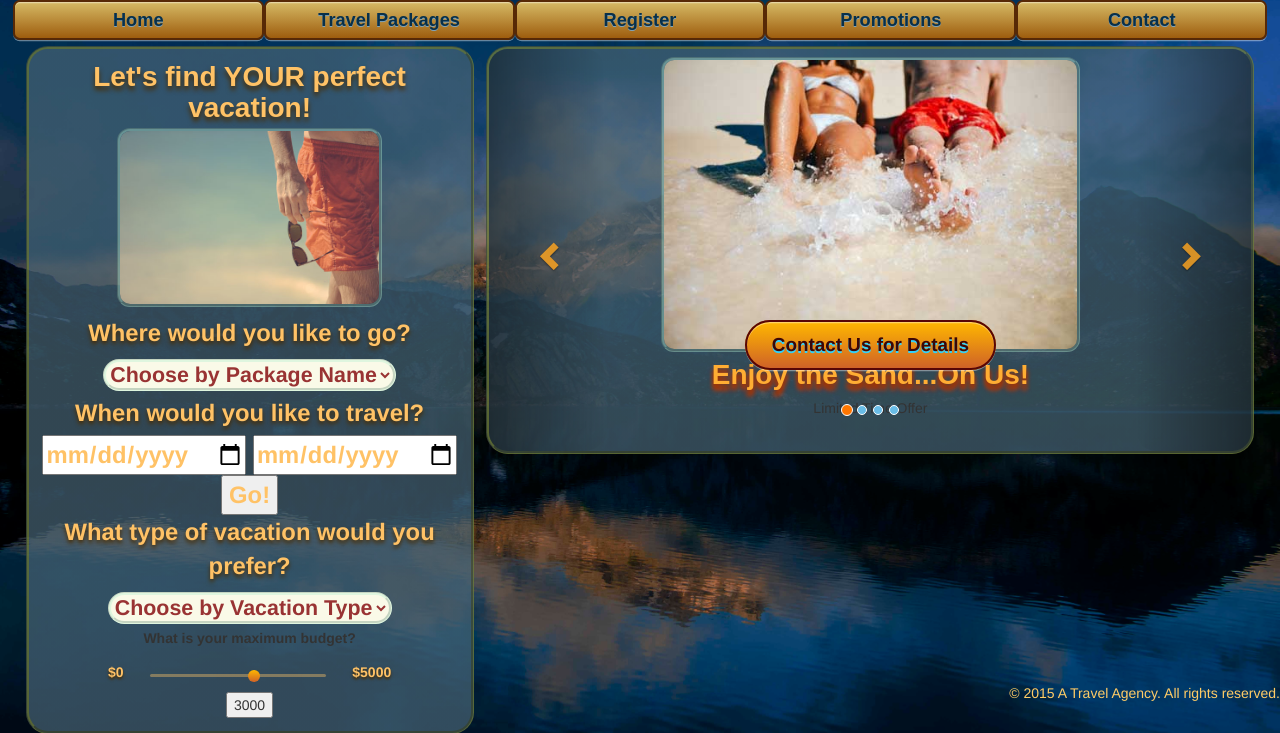
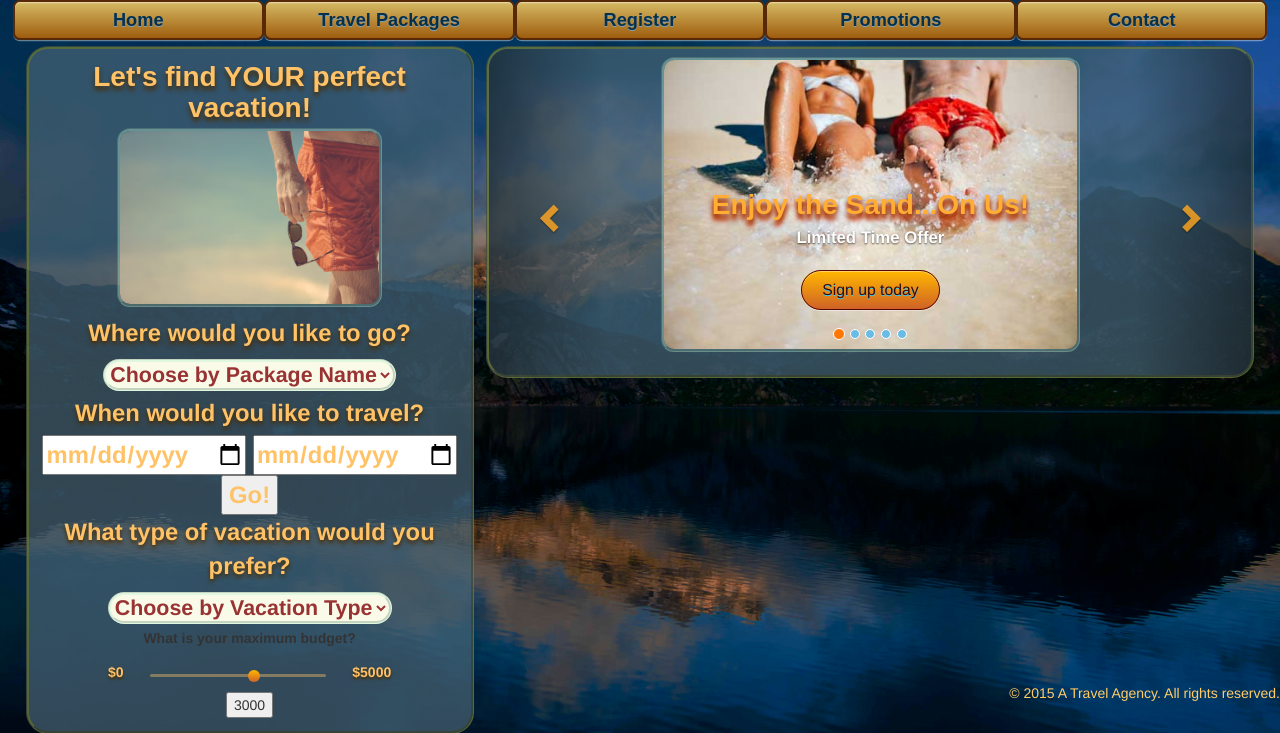
Before and after one commit to sofinapradhan/OOSD2015, a PHP site: page / in a window 1280 px wide. Shown: the part 97-830 px from the top of the page. Run offline with PHP 8.4, Linux system fonts and the light colour scheme; data comes from the database, SQL or seed files in the repository; some libraries are stand-ins or nearby versions.

Commit message:
Update index.php
- changed the div arrangement of the carousel
- updated variable for packageId (wrong variable name before)

```diff
--- a/index.php
+++ b/index.php
@@ -1,6 +1,6 @@
 <?php
 /* Written by dostap
- * Date: 2015/05/18
+ * Date: 2015/05/26
  */
 $header_title = "Welcome to Travel Experts";
 $header_style = ["index.css"];
@@ -9,7 +9,7 @@ $header_script = [
 	"https://maxcdn.bootstrapcdn.com/bootstrap/3.3.4/js/bootstrap.min.js"];		/* Latest compiled JavaScript */
 include "header.php";
 ?>
-
+<div id="pageContainer">
 	<div id="wrapper1">
 	<section>
 	<h3>Let's find YOUR perfect vacation!</h3>
@@ -17,7 +17,7 @@ include "header.php";
 			<form id="list" method="get" action="">
 
 				<label for="location">Where would you like to go?</label>
-				<select onchange="top.location.href = 'packages.php?packageName='+ this.options[ this.selectedIndex ].value" >
+				<select onchange="top.location.href = 'packages.php?packageId='+ this.options[ this.selectedIndex ].value" >
 
 				<option value="" disabled selected>Choose by Package Name</option>
 
@@ -55,9 +55,9 @@ include "header.php";
 				<input id="dateEnd" type="date" placeholder="Date Range: End"></input>
 				<button type="button"
 				onclick="top.location.href = 'packages.php?dateStart='+document.getElementById('dateStart').value+
-				'&dateEnd='+document.getElementById('dateEnd').value">Go!</button>
+				'&dateEnd='+document.getElementById('dateEnd').value">Go!</button><br />
 
-				<label for="vacationType">What type of vacation would you prefer?</label>
+				<label for="vacationType">What type of vacation would you prefer?</label><br />
 				<select onchange="top.location.href = 'packages.php?type='+ this.options[ this.selectedIndex ].value" >
 				<option value="" disabled selected>Choose by Vacation Type</option>
 				<option value="Cruise">Cruise</option>
@@ -82,60 +82,61 @@ include "header.php";
 		<!-- Wrapper for the carousel-->
 
 	<div id="wrapper2">
-		<aside>
+
 			<div id="myCarousel" class="carousel slide" data-ride="carousel">
-
 			  <!-- Indicators -->
 			  <ol class="carousel-indicators">
 			    <li data-target="#myCarousel" data-slide-to="0" class="active"></li>
 			    <li data-target="#myCarousel" data-slide-to="1"></li>
 			    <li data-target="#myCarousel" data-slide-to="2"></li>
 			    <li data-target="#myCarousel" data-slide-to="3"></li>
+			    <li data-target="#myCarousel" data-slide-to="4"></li>
 			  </ol>
 
+			  <!-- Wrapper for slides -->
+			  <div class="carousel-inner" role="listbox">
 
-				<div class="carousel-inner" role="listbox">
+
 			    <div class="item active">
-					    <img src="img/promo1.jpg" alt="promo1">
+			      <img src="img/promo1.jpg" alt="Promotion1">
 			      <div class="carousel-caption">
-					        	<p><a class="carButton" href="promos.php#promo1" role="carButton">Contact Us for Details</a></p>
-					       </div> <!--close carousel-caption class div-->
 			        <h3>Enjoy the Sand...On Us!</h3>
-						<p>Limited Time Offer</p>
-					</div><!--close item class div-->
+		            <p>Limited Time Offer</p><br />
+		            <a class="carButton" href="register.php" role="button">Sign up today</a>
+			      </div>
+			    </div>
 
 			    <div class="item">
-					    <img src="img/promo2.jpg" alt="promo2">
+			      <img src="img/promo2.jpg" alt="Promotion2">
 			      <div class="carousel-caption">
-					     	   <p><a class="carButton" href="promos.php#promo2" role="carButton">Contact Us for Details</a></p>
-					     	</div><!--close carousel-caption class div-->
 			        <h3>Your Destination Wedding</h3>
-					     	<p>Bring Your Loved Ones</p>
-					</div><!--close item class div-->
+		            <p>Bring Your Loved Ones</p><br />
+		            <a class="carButton" href="packages.php" role="button">Learn more</a>
+			      </div>
+			    </div>
 
 			    <div class="item">
-					    <img src="img/promo3.jpg" alt="promo3">
+			      <img src="img/promo3.jpg" alt="Promotion3">
 			      <div class="carousel-caption">
-					     	   <p><a class="carButton" href="promos.php#promo3" role="carButton">Contact Us for Details</a></p>
-					     	</div><!--close carousel-caption class div-->
 			        <h3>Bring Your Friends</h3>
-					     	<p>The More The Merrier</p>
-					</div><!--close item class div-->
+		             <p>The More The Merrier</p><br />
+		             <a class="carButton" href="register.php" role="button">Register With Us</a>
+			      </div>
+			    </div>
 
 			    <div class="item">
-						<img src="img/promo4.jpg" alt="promo4">
-					    	<div  class="carousel-caption">
-					        	<p><a class="carButton" href="promos.php#promo4" role="carButton">Contact Us for Details</a></p>
-					        </div><!--close carousel-caption class div-->
+			      <img src="img/promo4.jpg" alt="Promotion4">
+			      <div class="carousel-caption">
 			        <h3>Hotel Promotions</h3>
-					     	<p>Become a VIP today</p>
+		             <p>Become a VIP today</p><br />
+		             <a class="carButton" href="contact.php" role="button">Contact Us</a>
+			      </div>
+			    </div>
 
-					</div><!--close item class div-->
 
-   				</div> <!-- div for carousel-inner -->
+			  </div><!-- close carousel inner div -->
 
 			  <!-- Left and right controls -->
-
 			  <a class="left carousel-control" href="#myCarousel" role="button" data-slide="prev">
 			    <span class="glyphicon glyphicon-chevron-left" aria-hidden="true"></span>
 			    <span class="sr-only">Previous</span>
@@ -144,9 +145,21 @@ include "header.php";
 			    <span class="glyphicon glyphicon-chevron-right" aria-hidden="true"></span>
 			    <span class="sr-only">Next</span>
 			  </a>
-			</div><!-- div for myCarousel -->
-		</aside>
-		</div> <!--close wrapper2 div-->
+
+
+		</div><!--wrapper2 div closed-->
+	</div><!-- close the container-->
+
+
+		<!-- Bootstrap core JavaScript
+    ================================================== -->
+    <!-- Placed at the end of the document so the pages load faster -->
+    <script src="https://ajax.googleapis.com/ajax/libs/jquery/1.11.2/jquery.min.js"></script>
+    <script src="../../dist/js/bootstrap.min.js"></script>
+    <!-- Just to make our placeholder images work. Don't actually copy the next line! -->
+    <script src="../../assets/js/vendor/holder.js"></script>
+    <!-- IE10 viewport hack for Surface/desktop Windows 8 bug -->
+    <script src="../../assets/js/ie10-viewport-bug-workaround.js"></script>
 <?php
 include "footer.php";
 ?>
```
Lines whose indentation alone changed are shown as unchanged.
